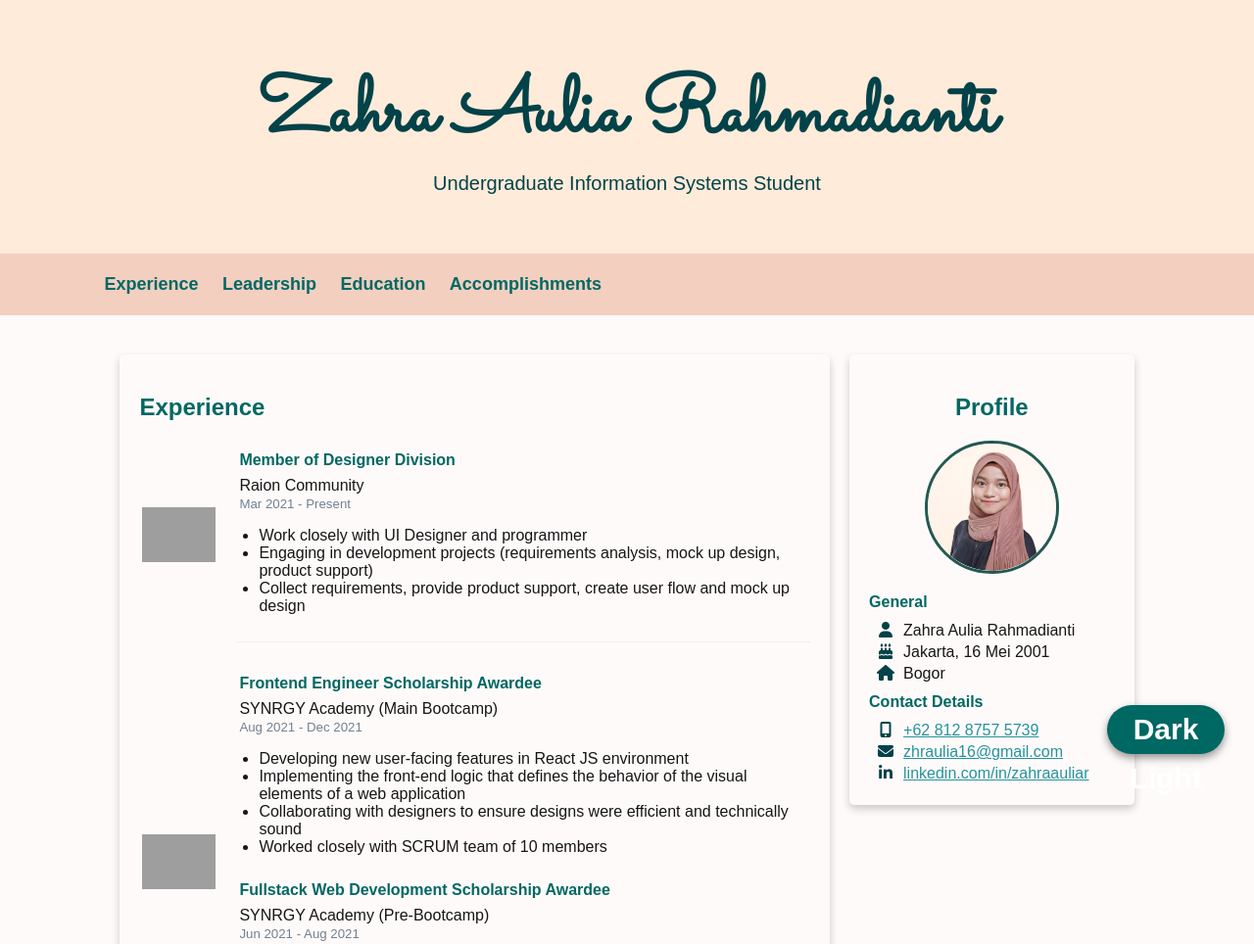
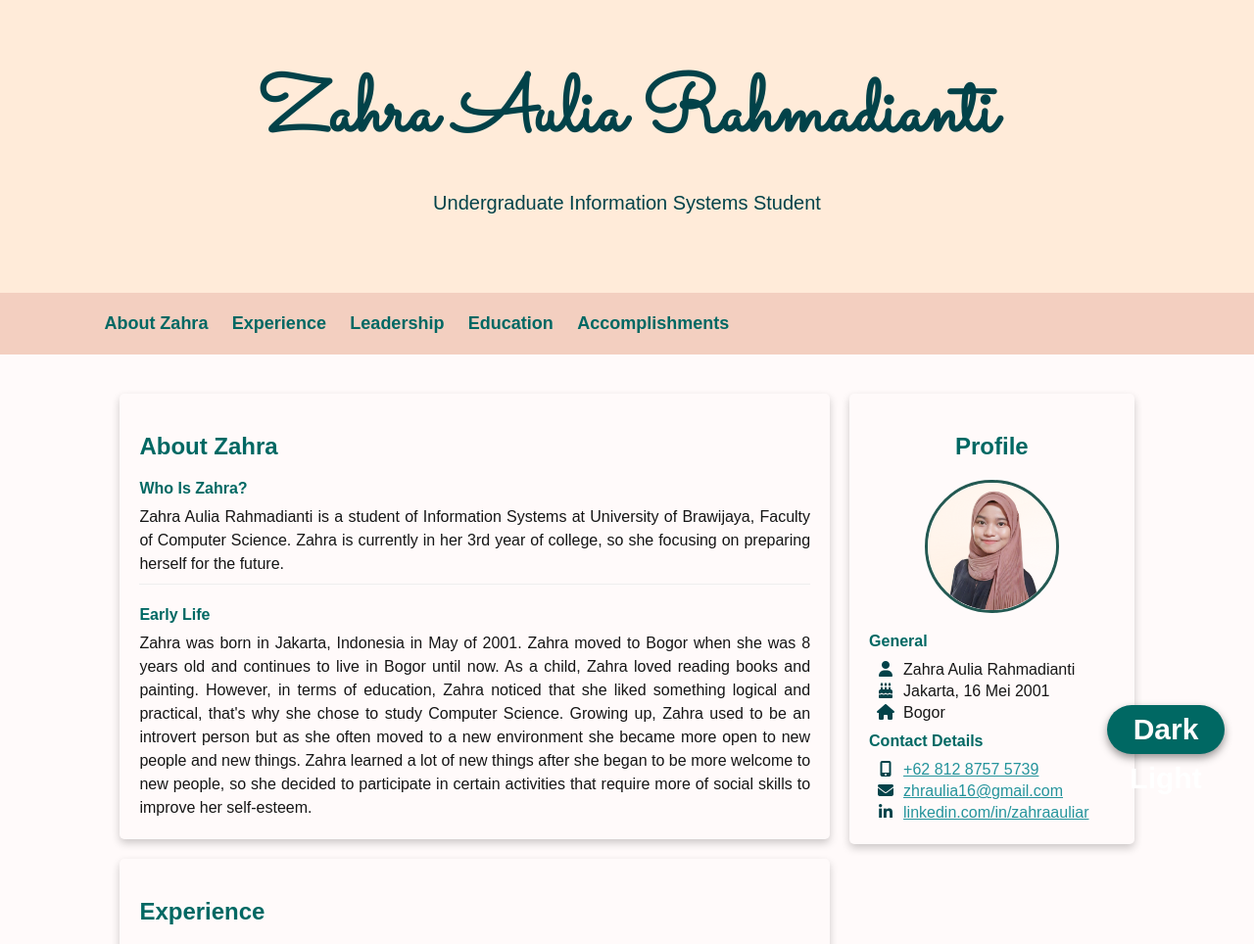
Before and after one commit to zahraaulia16/zahraaulia16.github.io, a plain HTML site: page index.html in a window 1280 px wide. Shown: the top 964 px of the page at 98% size. Drawn offline with Linux system fonts and the light colour scheme; grey boxes are pictures that could not be loaded.

Commit message:
add about section

```diff
--- a/assets/style/styles.css
+++ b/assets/style/styles.css
@@ -30,10 +30,6 @@ h5 {
   color: slategrey;
   margin: 2px 0;
   padding: 0px;
-}
-
-p {
-  margin: 0;
 }
 
 i {
@@ -103,6 +99,22 @@ nav li {
   background-color: #ffebd9;
   text-align: center;
   color: #024249;
+}
+
+/*About Section*/
+
+#AboutZahra hr {
+  border-style: none;
+  margin: 8px 0 22px 0;
+  border-bottom: 0.5px;
+  border-bottom-style: groove;
+}
+
+
+#AboutZahra p {
+  margin: 0;
+  line-height: 1.5;
+  text-align: justify;
 }
 
 /* Profile */
--- a/index.html
+++ b/index.html
@@ -24,6 +24,7 @@
     </div>
     <nav>
       <ul>
+        <li><a href="#AboutZahra">About Zahra</a></li>
         <li><a href="#Experience">Experience</a></li>
         <li><a href="#Leadership">Leadership</a></li>
         <li><a href="#Education">Education</a></li>
@@ -34,15 +35,38 @@
 
   <main>
     <div id="content">
+      <article class="card" id="AboutZahra">
+        <h2>About Zahra</h2>
+        <section>
+          <h4>Who Is Zahra?</h4>
+          <p>
+            Zahra Aulia Rahmadianti is a student of Information Systems at
+            University of Brawijaya, Faculty of Computer Science.
+            Zahra is currently in her 3rd year of college, so she focusing on preparing herself for the future.
+          </p>
+        </section>
+        <hr>
+
+        <section>
+          <h4>Early Life</h4>
+          <p>
+            Zahra was born in Jakarta, Indonesia in May of 2001. Zahra moved to Bogor when she was 8 years old and continues to live in Bogor until now.
+            As a child, Zahra loved reading books and painting. However, in terms of education, Zahra noticed that she liked something logical and practical, that's why she chose to study Computer Science.
+            Growing up, Zahra used to be an introvert person but as she often moved to a new environment she became more open to new people and new things.
+            Zahra learned a lot of new things after she began to be more welcome to new people, so she decided to participate in certain activities that require more of social skills to improve her self-esteem.
+          </p>
+        </section>
+      </article>
+
       <article class="card" id="Experience">
         <h2>Experience</h2>
         <section>
           <table>
             <th>
               <div class="container-img">
-              <img
-                src="https://media-exp1.licdn.com/dms/image/C510BAQGhheLi3RMCmg/company-logo_100_100/0/1554288978201?e=1662595200&v=beta&t=_ppMpesOW6DPV1E5gL5uxX9mNca7FqQkKLBgIqWgKuA"
-                class="featured-image" alt="bpps">
+                <img
+                  src="https://media-exp1.licdn.com/dms/image/C510BAQGhheLi3RMCmg/company-logo_100_100/0/1554288978201?e=1662595200&v=beta&t=_ppMpesOW6DPV1E5gL5uxX9mNca7FqQkKLBgIqWgKuA"
+                  class="featured-image" alt="bpps">
               </div>
             </th>
             <td>
@@ -73,7 +97,8 @@
 
               <ul>
                 <li>Developing new user-facing features in React JS environment</li>
-                <li> Implementing the front-end logic that defines the behavior of the visual elements of a web application</li>
+                <li> Implementing the front-end logic that defines the behavior of the visual elements of a web
+                  application</li>
                 <li> Collaborating with designers to ensure designs were efficient and technically sound</li>
                 <li> Worked closely with SCRUM team of 10 members</li>
               </ul>
@@ -128,7 +153,6 @@
         </section>
       </article>
 
-
       <article class="card" id="Leadership">
         <h2>Leadership</h2>
         <section>
@@ -145,7 +169,8 @@
 
               <ul>
                 <li> Sprint planning: Help Product Owner in product backlog maintenance</li>
-                <li> Daily monitoring: Stand‑up: facilitate the scrum team to report status updates and solve impediments</li>
+                <li> Daily monitoring: Stand‑up: facilitate the scrum team to report status updates and solve
+                  impediments</li>
                 <li> Review: Setting up the team for sprint review.</li>
                 <li> Sprint Retrospectives: facilitate the team's search for improvements.</li>
                 <li> Participated in Project review meetings & discussions</li>
@@ -158,7 +183,8 @@
               <h5>Aug 2021</h5>
               <ul>
                 <li>Drive technical projects and provide leadership in an innovative and fast-paced environment.</li>
-                <li>Gather and validate requirements to obtain unambiguous technical requirement and establish a consistent feedback loop.</li>
+                <li>Gather and validate requirements to obtain unambiguous technical requirement and establish a
+                  consistent feedback loop.</li>
                 <li>Manage git repository according to git flow.</li>
               </ul>
             </td>
```
